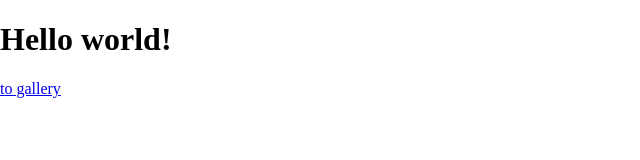
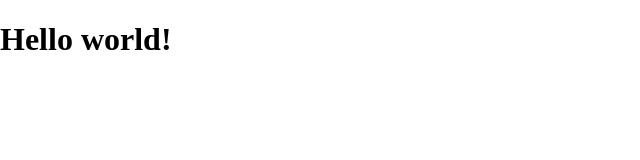
Before and after one commit to DenysAptikieiev/Somthing_project, a website: page index.html in a window 1280 px wide. Shown: the full height of the page, 0-640 px from the left. Drawn offline with Linux system fonts and the light colour scheme.

Commit message:
page gallery has been reverted

```diff
--- a/index.html
+++ b/index.html
@@ -12,7 +12,6 @@
 
 <body>
     <h1>Hello world!</h1>
-    <a href="./assets/pages/gallery.html">to gallery</a>
 </body>
 
 </html>
```
Also changed, not shown: assets/images/pexels-photo-674010.jpeg (deleted).
